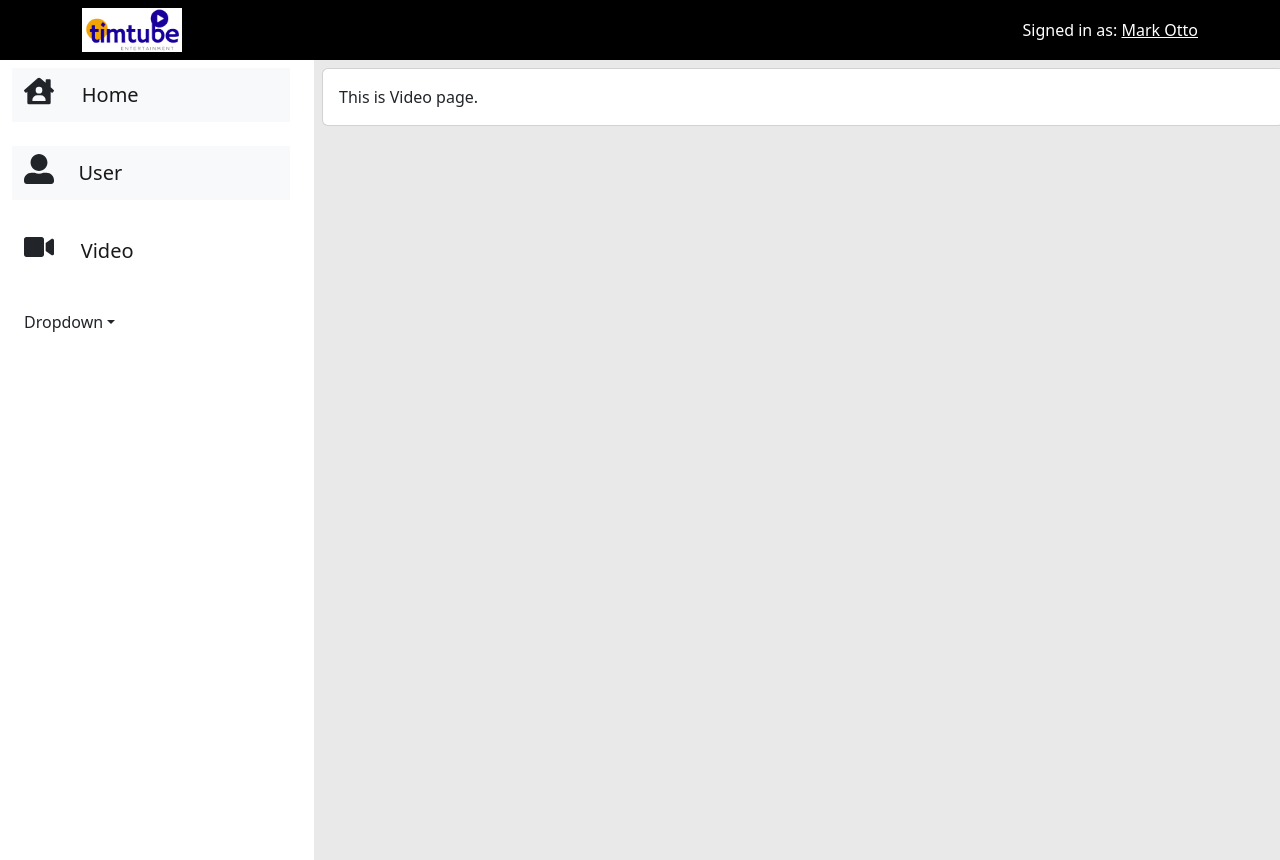
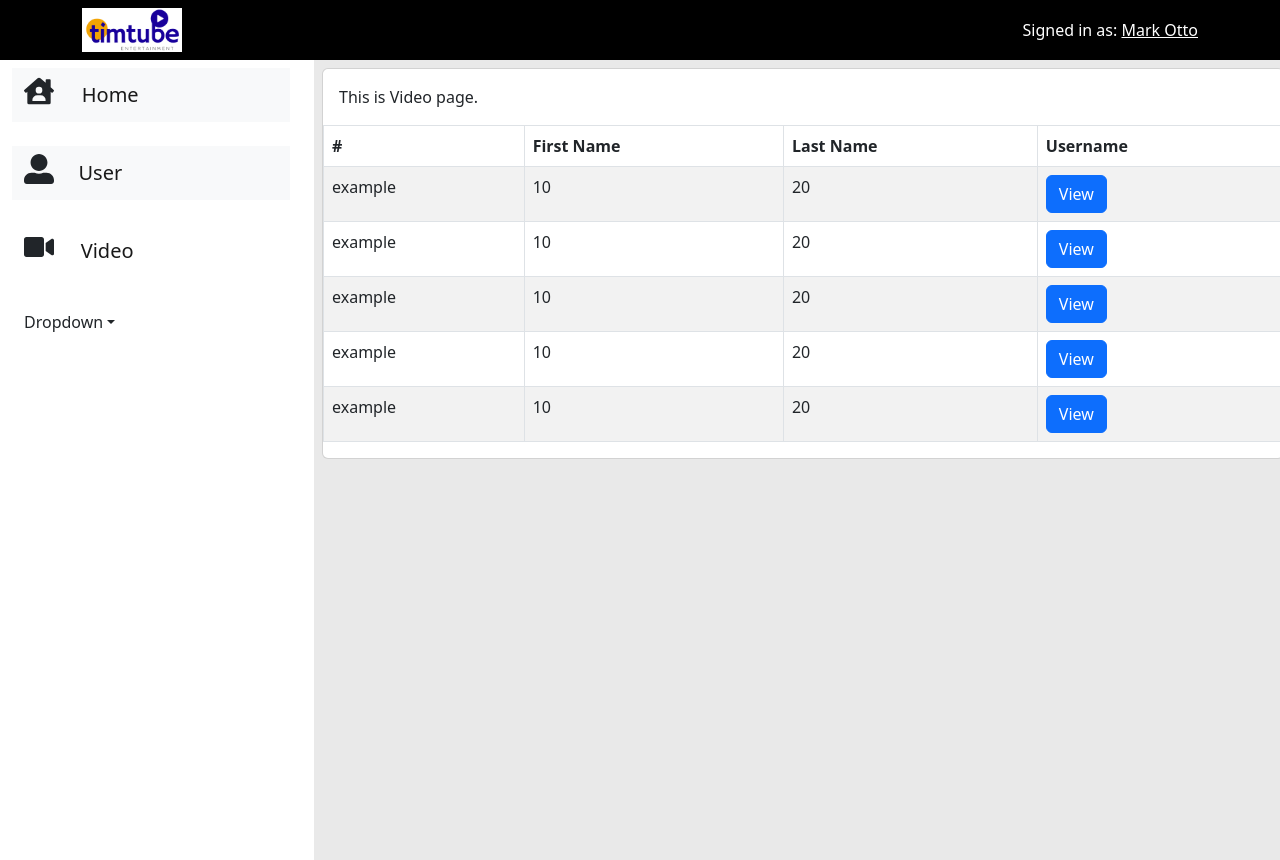
Before and after one commit to Daedite/store-nzedi-admin-ui, a React (Create React App) app: page /home/video in a window 1280 px wide. Built offline with nearby package versions, Linux system fonts and the light colour scheme.

Commit message:
video-detail page added and is navigatable.

```diff
--- a/src/component/pages/dashboard-pages/landing-page/landing-page.js
+++ b/src/component/pages/dashboard-pages/landing-page/landing-page.js
@@ -99,9 +99,9 @@ export default function LandingPage(){
                 <Col md={8}>
                     <Card style={{height:"100%"}}>
                         <CardHeader>
-                            <Text>
+                            <h4>
                                 Video per Category
-                            </Text>
+                            </h4>
                         </CardHeader>
                         <Example/>
                     </Card>
@@ -110,9 +110,9 @@ export default function LandingPage(){
                 <Col md={4}>
                     <Card style={{height:"100%"}}>
                         <CardHeader>
-                            <Text>
+                            <h4>
                                 Video per Category
-                            </Text>
+                            </h4>
                         </CardHeader>
                         <PieChartSegment/>
                     </Card>
--- /dev/null
+++ b/src/component/pages/dashboard-pages/video/video-component/video-table.js
@@ -0,0 +1,45 @@
+import {Button, Table} from "react-bootstrap";
+import {Navigate, redirect, useNavigate} from "react-router-dom";
+
+export default function VideoTable(){
+    const videoTable = [
+        {id:'2031',title:'example',size: 10, like: 20},
+        {id:'2032',title:'example',size: 10, like: 20},
+        {id:'2033',title:'example',size: 10, like: 20},
+        {id:'2034',title:'example',size: 10, like: 20},
+        {id:'2035',title:'example',size: 10, like: 20},
+    ];
+    return (
+        <>
+            <Table striped bordered hover>
+                <thead>
+                <tr>
+                    <th>#</th>
+                    <th>First Name</th>
+                    <th>Last Name</th>
+                    <th>Username</th>
+                </tr>
+                </thead>
+                <tbody>
+                {videoTable.map(x => <TableContents title={x.title} size={x.size} like={x.like} key={x.id} id={x.id}/>)}
+                </tbody>
+            </Table>
+        </>
+    )
+}
+
+function TableContents(props) {
+    const navigate = useNavigate();
+    const handleClick = (id) => {
+        let url = "/home/video-view/"+id;
+        navigate(url)
+    };
+    return (
+        <tr>
+            <td>{props.title}</td>
+            <td>{props.size}</td>
+            <td>{props.like}</td>
+            <td><Button onClick={(e) => handleClick(props.id)}>View</Button></td>
+        </tr>
+    )
+}
--- a/src/component/pages/dashboard-pages/video/video-page.js
+++ b/src/component/pages/dashboard-pages/video/video-page.js
@@ -1,9 +1,11 @@
 import {Card} from "react-bootstrap";
+import VideoTable from "./video-component/video-table";
 
 export default function VideoPage(){
     return (
         <Card>
             <Card.Body>This is Video page.</Card.Body>
+            <VideoTable/>
         </Card>
     );
 }
--- /dev/null
+++ b/src/component/pages/dashboard-pages/video/view-video-detail.js
@@ -0,0 +1,7 @@
+import {useParams, useSearchParams} from "react-router-dom";
+
+export default function ViewVideoDetail() {
+    let videoId = useParams()
+    console.log(videoId)
+
+}
--- a/src/index.js
+++ b/src/index.js
@@ -9,6 +9,7 @@ import DashboardPage from "./component/pages/dashboard-pages/dashboard-page";
 import LandingPage from "./component/pages/dashboard-pages/landing-page/landing-page";
 import UserPage from "./component/pages/dashboard-pages/user/user-page";
 import VideoPage from "./component/pages/dashboard-pages/video/video-page";
+import ViewVideoDetail from "./component/pages/dashboard-pages/video/view-video-detail";
 
 const router = createBrowserRouter([
     {
@@ -32,6 +33,11 @@ const router = createBrowserRouter([
                 path: "video",
                 element: < VideoPage/>
             },
+            {
+                path: "video-view/:videoId",
+                element: < ViewVideoDetail/>,
+                // loader: videoIdLoader
+            },
         ]
     }
 ])
```
Also changed, not shown: src/component/pages/dashboard-pages/user/user-components/user-table.js (added, +7 -0 lines).
